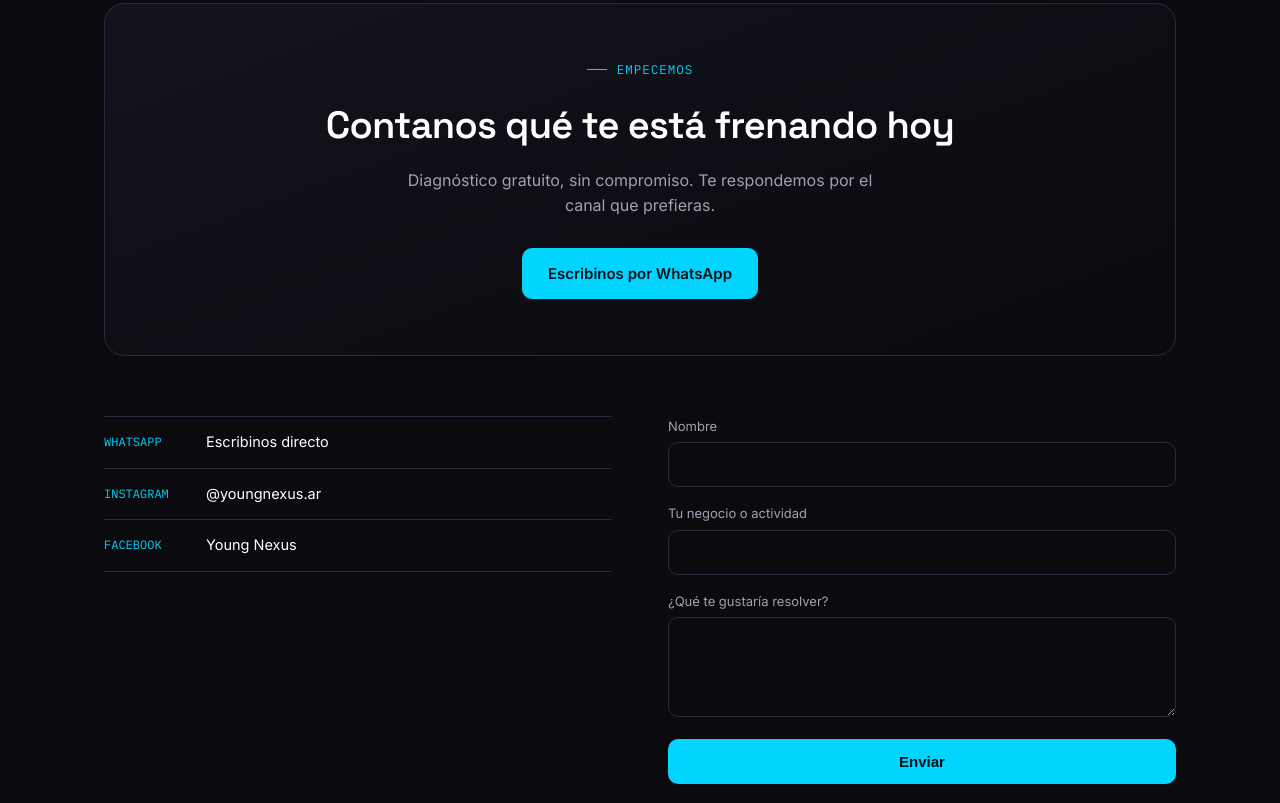
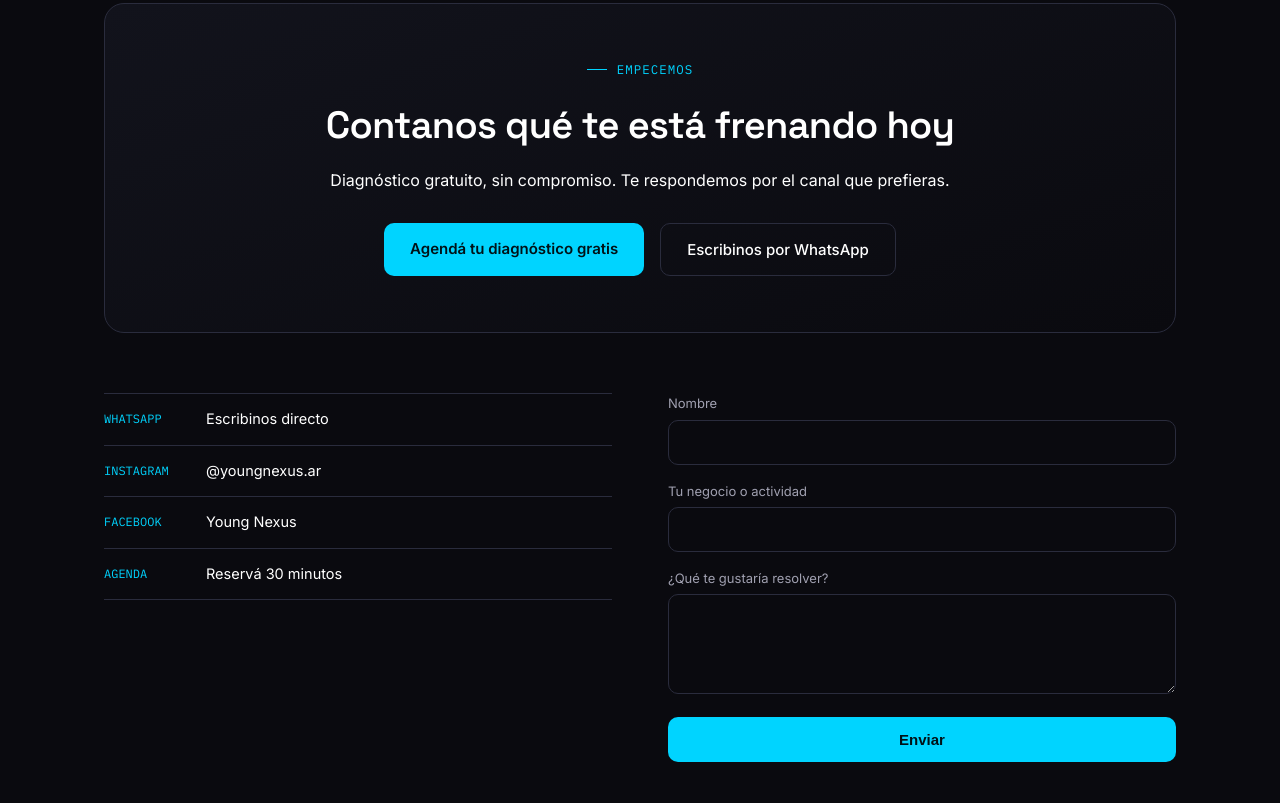
Before and after one commit to youngnexuscontacto-hub/young-nexus-landing, a plain HTML site: page index.html in a window 1280 px wide. Shown: the part 5254-6057 px from the top of the page. Drawn offline with Linux system fonts and the light colour scheme.

Commit message:
Agrega Cal.com como CTA principal de agendamiento
Suma el link de reserva (diagnostico-digital, 30 min) al CTA final y a la
lista de canales de contacto. Invierte la jerarquia visual: agenda como
boton primario y WhatsApp como secundario, mientras el numero sigue en
revision en Meta. Revertir cuando WhatsApp quede habilitado.

```diff
--- a/index.html
+++ b/index.html
@@ -321,10 +321,11 @@
   <div class="wrap">
     <div class="final-cta">
       <div class="eyebrow" style="justify-content:center;">Empecemos</div>
-      <h2>Contanos qué te está frenando hoy</h2>
+      <h2>Contanos qué te está frenando hoy</h2
       <p>Diagnóstico gratuito, sin compromiso. Te respondemos por el canal que prefieras.</p>
       <div class="hero-ctas">
-        <a href="https://wa.me/5491123536686?text=Hola%2C%20quiero%20m%C3%A1s%20informaci%C3%B3n%20sobre%20Young%20Nexus" class="btn-primary">Escribinos por WhatsApp</a>
+               <a href="https://cal.com/young-nexus-7gtppu/diagnostico-digital" target="_blank" rel="noopener" class="btn-primary">Agendá tu diagnóstico gratis</a>
+        <a href="https://wa.me/5491123536686?text=Hola%2C%20quiero%20m%C3%A1s%20informaci%C3%B3n%20sobre%20Young%20Nexus" class="btn-secondary">Escribinos por WhatsApp</a>
       </div>
     </div>
 
@@ -333,6 +334,7 @@
         <a href="https://wa.me/5491123536686?text=Hola%2C%20quiero%20m%C3%A1s%20informaci%C3%B3n%20sobre%20Young%20Nexus" class="contact-channel"><span class="tag mono">WHATSAPP</span> Escribinos directo</a>
         <a href="https://instagram.com/youngnexus.ar" class="contact-channel"><span class="tag mono">INSTAGRAM</span> @youngnexus.ar</a>
         <a href="https://facebook.com/youngnexus.ar" class="contact-channel"><span class="tag mono">FACEBOOK</span> Young Nexus</a>
+              <a href="https://cal.com/young-nexus-7gtppu/diagnostico-digital" target="_blank" rel="noopener" class="contact-channel"><span class="tag mono">AGENDA</span> Reservá 30 minutos</a>
       </div>
 
       <form id="contact-form">
```
